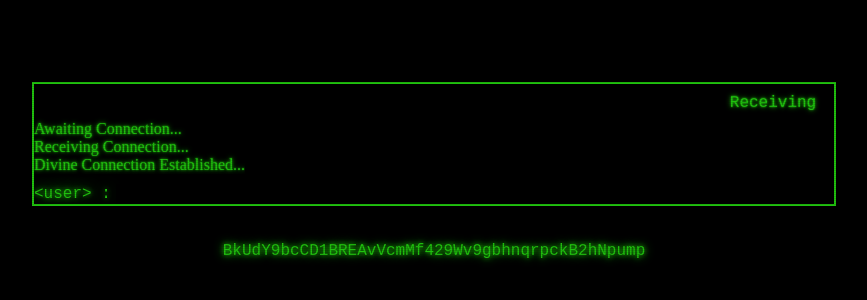
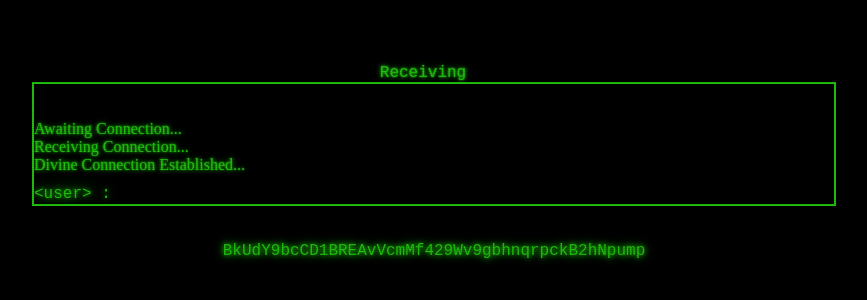
Before and after one commit to CameronBrash25/God, a website: page index.html in a window 1280 px wide. Shown: the part 230-530 px from the top of the page, without its empty margins (206-1073 px from the left). Drawn offline with Linux system fonts and the light colour scheme.

Commit message:
Update style.css

```diff
--- a/style.css
+++ b/style.css
@@ -90,11 +90,8 @@ footer {
     width: 100%;
 }
 
-/* Kami Connection Indicator */
 #kami-connection {
-    position: relative;
-    left: 350px;
-    top: 30px;
+    position: static;
     display: flex;
     align-items: center;
     gap: 10px;
```
